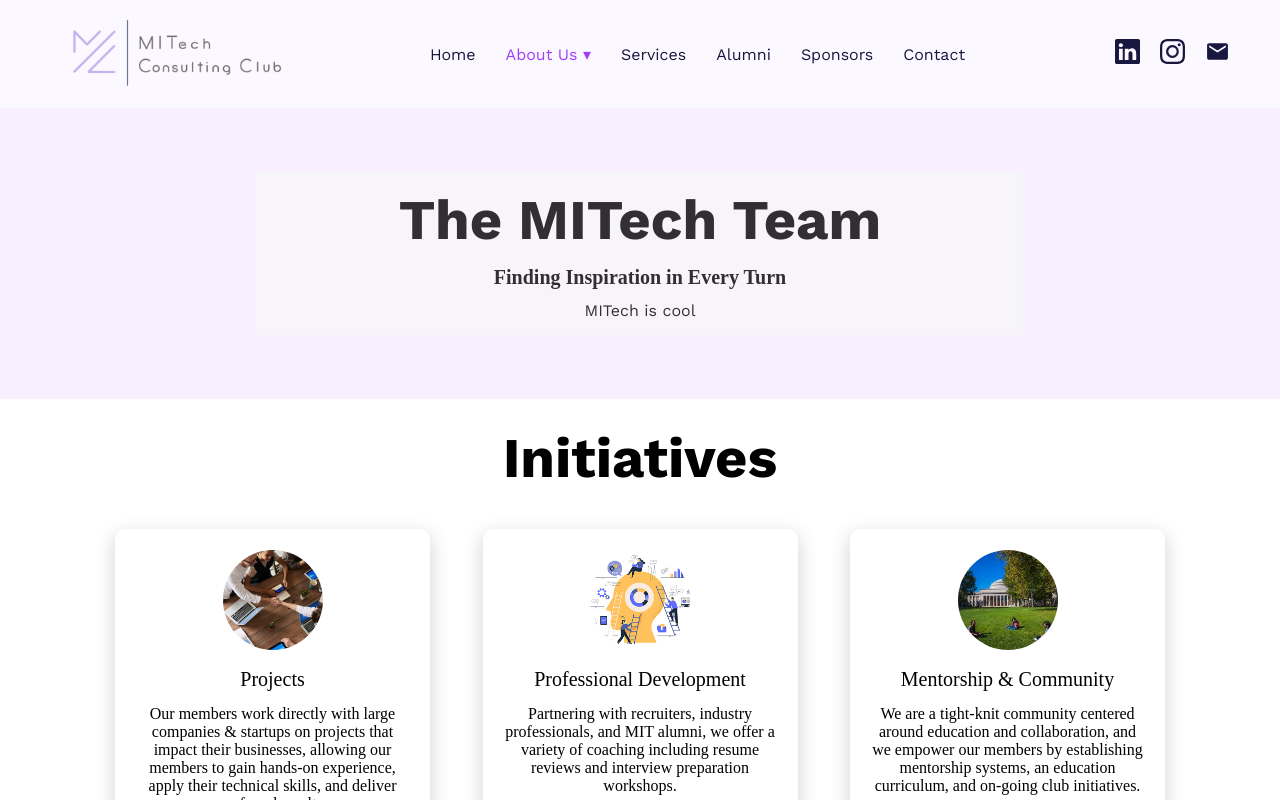
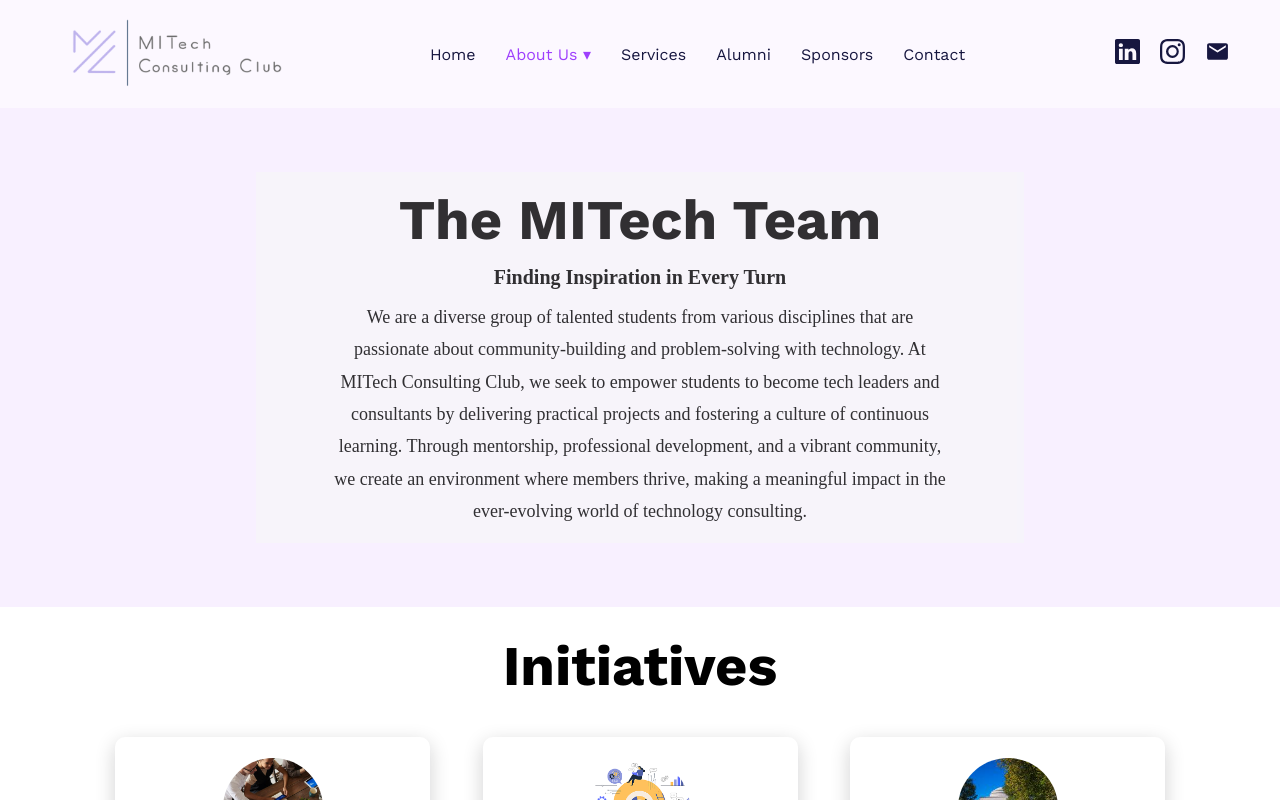
Before and after one commit to MITech-Consulting-Club/website, a Next.js app: page /about in a window 1280 px wide. Shown: the top 800 px of the page. Built offline with nearby package versions, Linux system fonts and the light colour scheme.

Commit message:
added back about us paragraph

```diff
--- a/app/(routes)/about/about.tsx
+++ b/app/(routes)/about/about.tsx
@@ -59,7 +59,17 @@
           <h6 className={styles.teamMiniHeading}>
             Finding Inspiration in Every Turn
           </h6>
-          <p>MITech is cool</p>
+          <p className={styles.teamDescription}>
+            We are a diverse group of talented students from various disciplines
+            that are passionate about community-building and problem-solving
+            with technology. At MITech Consulting Club, we seek to empower
+            students to become tech leaders and consultants by delivering
+            practical projects and fostering a culture of continuous learning.
+            Through mentorship, professional development, and a vibrant
+            community, we create an environment where members thrive, making a
+            meaningful impact in the ever-evolving world of technology
+            consulting.
+          </p>
         </div>
       </div>
       <div className={styles.initiativesContainer}>
```
